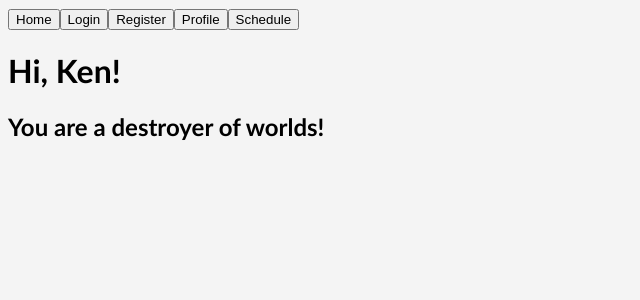
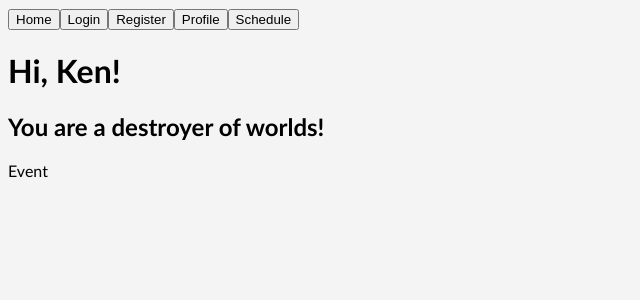
Before and after one commit to adneef/NicePaper2, a React (Create React App) app: page /Schedule in a window 1280 px wide. Shown: the top 300 px of the page, without its empty margins (0-640 px from the left). Built offline with nearby package versions, Linux system fonts and the light colour scheme; no server answers.

Commit message:
pass data to schedule and event. still need to render

```diff
--- a/package.json
+++ b/package.json
@@ -1,6 +1,6 @@
 {
   "name": "nicePaper2",
-  "version": "0.1.0",
+  "version": "2.0.0",
   "private": true,
   "dependencies": {
     "react": "^16.2.0",
--- a/src/App.js
+++ b/src/App.js
@@ -2,7 +2,6 @@ import React, { Component } from 'react'
 import './App.css'
 import Header from './components/Header'
 import Main from './components/Main'
-import Schedule from './components/Schedule'
 const API = process.env.REACT_APP_API_URL
 
 class App extends Component {
@@ -48,9 +47,6 @@ class App extends Component {
         />
       </div>
     )
-    // return (
-    //   <Schedule userInfo={ this.state.userInfo } />
-    // )
   }
 }
 
--- a/src/components/Event.js
+++ b/src/components/Event.js
@@ -0,0 +1,14 @@
+import React from 'react'
+
+const Event = ({
+  userInfo
+}) => {
+  console.log('in event, userInfo is:', userInfo)
+  return (
+    <div>
+      Event
+    </div>
+  )
+}
+
+export default Event
--- a/src/components/Schedule.js
+++ b/src/components/Schedule.js
@@ -1,35 +1,17 @@
 import React from 'react'
 import Event from './Event'
 
-const Schedule = () => {
+const Schedule = ({ userInfo }) => {
+  console.log('in schedule, userInfo is:', userInfo)
   return (
     <div>
       <h1>Hi, Ken!</h1>
       <h2>You are a destroyer of worlds!</h2>
-
-      {/* // <table id="superSchedule">
-      //   <tr className = "text-center">
-      //     <th className = "col-lg-auto text-center">account.id</th>
-      //     <th className = "col-lg-auto text-center">email</th>
-      //     <th className = "col-lg-auto text-center">firstName1</th>
-      //     <th className = "col-lg-auto text-center">lastName1</th>
-      //     <th className = "col-lg-auto text-center">firstName2</th>
-      //     <th className = "col-lg-auto text-center">lastName2</th>
-      //     <th className = "col-lg-auto text-center">weddingDate</th>
-      //     <th className = "col-lg-auto text-center">account_id</th>
-      //     <th className = "col-lg-auto text-center">role</th>
-      //     <th className = "col-lg-auto text-center">template_id</th>
-      //     <th className = "col-lg-auto text-center">created_at</th>
-      //     <th className = "col-lg-auto text-center">updated_at</th>
-      //   </tr>
-      //
-      //   <% for (let i = 0; i < data.length; i++) { %>
-      //
-      //   <% } %>
-      // </table> */}
+      <Event userInfo={ userInfo }/>
     </div>
 
   )
 }
 
+
 export default Schedule
```
Also changed, not shown: src/components/Main.js (+5 -5 lines), 2 other files (tests, documents, lock files or other folders).
